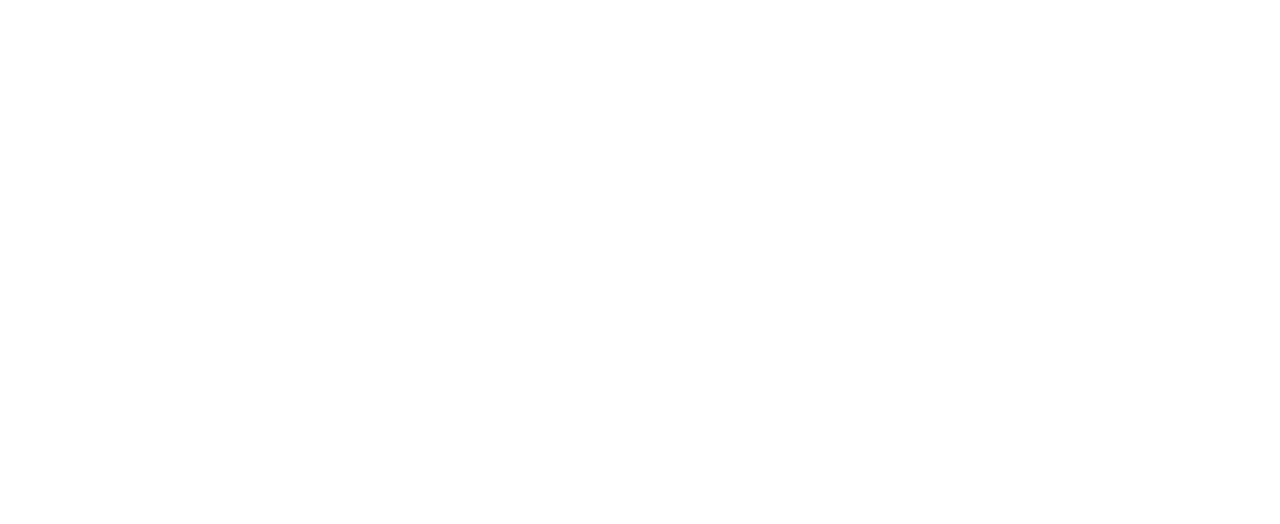
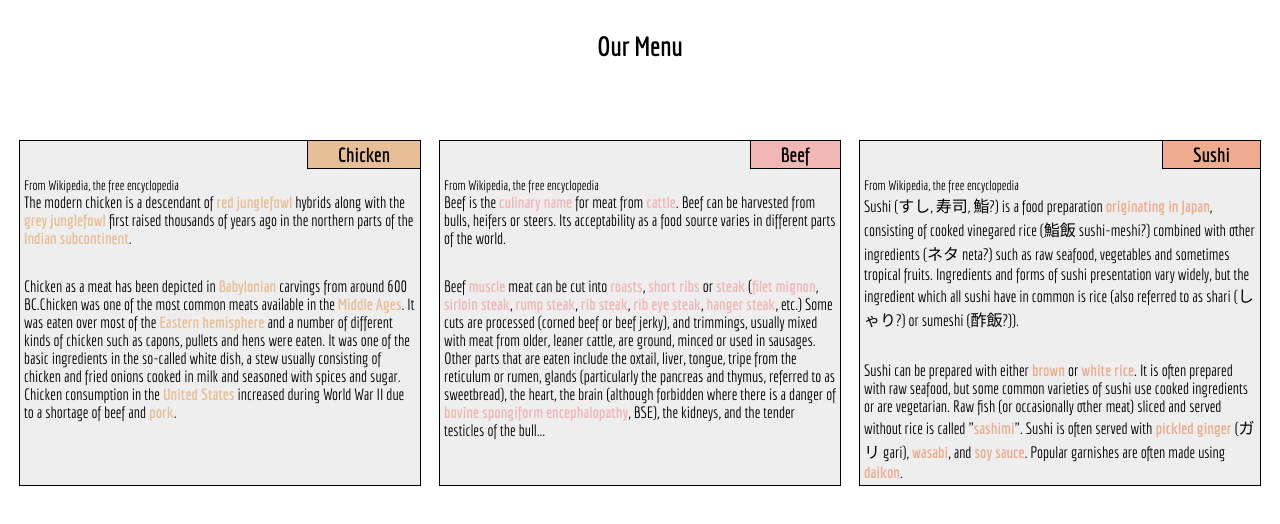
Before and after one commit to pastillita/Coursera-HTML-CSS-JS, a plain HTML site: page module2/index.html in a window 1280 px wide. Drawn offline with Linux system fonts and the light colour scheme.

Commit message:
module2 terminado

```diff
--- /dev/null
+++ b/module2/css/style.css
@@ -0,0 +1,111 @@
+*{
+	margin: 0;
+	padding: 0;
+}
+html{
+	font-family: 'Economica', sans-serif;
+	font-size: 100%;
+}
+a{
+	text-decoration: none;
+	color: #666;
+	font-weight: bold;
+}
+h1{
+	text-align: center;
+	margin:30px 0 60px;
+	font-size: 1.7em;
+}
+#container{
+	padding: 20px;
+	font-size: 0;
+}
+.menu{
+	background-color: #eee;
+	outline: 1px solid #000;
+	position: relative;
+	vertical-align: top;
+}
+.content{
+	padding: 1%;
+}
+.title{
+	position: absolute;
+	right: 0;
+	top: 0;
+	border-left: 1px solid #000;
+	border-bottom: 1px solid #000;
+	padding: 2px 30px;
+	font-size: 1.25rem;
+
+}
+.chicken .title{
+	background-color: #e8be96;
+}
+.chicken a{
+	color: #e8be96;
+}
+.beef .title{
+	background-color: #f1b7b5;
+}
+.beef a{
+	color: #f1b7b5;
+}
+.sushi .title{
+	background-color: #efab8d;
+}
+.sushi a{
+	color: #efab8d;
+}
+p{
+	margin-top: 30px;
+	font-size: 1rem;
+}
+
+/*mobile*/
+@media only screen and (max-width : 767px) {
+	.menu{
+		margin-top: 20px;
+	}
+	.menu:first-child{
+		margin: 0;
+	}
+}
+
+/*tablet*/
+@media only screen and (min-width : 768px) and (max-width : 991px){
+
+	.menu{
+	display: inline-block;
+		 width: 49%;
+	}
+	.menu.chicken{
+		margin-right: 1%;
+	}
+	.menu.beef{
+		margin-left: 1%;
+	}
+	.menu.sushi{
+		width: 100%;
+		margin-top: 20px;
+	}
+}
+
+
+/*desktop*/
+@media only screen and (min-width : 992px) {
+	#container{
+		padding: 20px;
+		font-size: 0;
+		display: flex;
+	}
+
+	.menu{
+		flex-wrap: wrap;
+		 flex-grow: 1;
+		 width: 33%;
+	}
+	.menu.beef{
+		margin: 0 20px;
+	}
+}
--- a/module2/index.html
+++ b/module2/index.html
@@ -2,10 +2,42 @@
 <html lang="en">
 <head>
 	<meta charset="UTF-8">
-	<title>
-	</title>
+	<title> Module 2</title>
+	<link href='https://fonts.googleapis.com/css?family=Economica:400,700' rel='stylesheet' type='text/css'>
+	<meta name="viewport" content="width=device-width, initial-scale=1.0">
+	<link rel="stylesheet" href="css/style.css">
 </head>
 <body>
 
+
+	<h1>Our Menu</h1>
+	<div id="container">
+	<section class="menu chicken">
+		<div class="content">
+			<h2 class="title">Chicken</h2>
+			<p><small>From Wikipedia, the free encyclopedia</small><br/>
+				The modern chicken is a descendant of <a href="https://en.wikipedia.org/wiki/Red_junglefowl">red junglefowl</a> hybrids along with the <a href="https://en.wikipedia.org/wiki/Grey_junglefowl">grey junglefowl</a> first raised thousands of years ago in the northern parts of the <a href="https://en.wikipedia.org/wiki/Indian_subcontinent">Indian subcontinent</a>.</p>
+			<p>Chicken as a meat has been depicted in <a href="https://en.wikipedia.org/wiki/Babylon">Babylonian</a> carvings from around 600 BC.Chicken was one of the most common meats available in the <a href="https://en.wikipedia.org/wiki/Medieval_cuisine">Middle Ages</a>. It was eaten over most of the <a href="https://en.wikipedia.org/wiki/Eastern_hemisphere">Eastern hemisphere</a> and a number of different kinds of chicken such as capons, pullets and hens were eaten. It was one of the basic ingredients in the so-called white dish, a stew usually consisting of chicken and fried onions cooked in milk and seasoned with spices and sugar. Chicken consumption in the <a href="https://en.wikipedia.org/wiki/United_States">United States</a> increased during World War II due to a shortage of beef and <a href="https://en.wikipedia.org/wiki/Pork">pork</a>.</p>
+		</div>
+	</section>
+	<section class="menu beef">
+		<div class="content">
+			<h2 class="title">Beef</h2>
+			<p><small>From Wikipedia, the free encyclopedia</small><br/>
+				Beef is the <a href="https://en.wikipedia.org/wiki/Culinary_name" target="_blank">culinary name</a> for meat from <a href="https://en.wikipedia.org/wiki/Cattle" target="_blank">cattle</a>. Beef can be harvested from bulls, heifers or steers. Its acceptability as a food source varies in different parts of the world.</p>
+			<p>Beef <a href="https://en.wikipedia.org/wiki/Muscle" target="_blank">muscle</a> meat can be cut into <a href="https://en.wikipedia.org/wiki/Pot_roast_(beef)" target="_blank">roasts</a>, <a href="https://en.wikipedia.org/wiki/Short_ribs" target="_blank">short ribs</a> or <a href="https://en.wikipedia.org/wiki/Steak" target="_blank">steak</a> (<a href="https://en.wikipedia.org/wiki/Filet_mignon" target="_blank">filet mignon</a>, <a href="https://en.wikipedia.org/wiki/Sirloin_steak" target="_blank">sirloin steak</a>, <a href="https://en.wikipedia.org/wiki/Rump_steak" target="_blank">rump steak</a>, <a href="https://en.wikipedia.org/wiki/Rib_steak" target="_blank">rib steak</a>, <a href="https://en.wikipedia.org/wiki/Rib_eye_steak" target="_blank">rib eye steak</a>, <a href="https://en.wikipedia.org/wiki/Hanger_steak" target="_blank">hanger steak</a>, etc.) Some cuts are processed (corned beef or beef jerky), and trimmings, usually mixed with meat from older, leaner cattle, are ground, minced or used in sausages. Other parts that are eaten include the oxtail, liver, tongue, tripe from the reticulum or rumen, glands (particularly the pancreas and thymus, referred to as sweetbread), the heart, the brain (although forbidden where there is a danger of <a href="https://en.wikipedia.org/wiki/Bovine_spongiform_encephalopathy">bovine spongiform encephalopathy</a>, BSE), the kidneys, and the tender testicles of the bull... </p>
+		</div>
+	</section>
+	<section class="menu sushi">
+		<div class="content">
+			<h2 class="title">Sushi</h2>
+			<p><small>From Wikipedia, the free encyclopedia</small><br/>Sushi (すし, 寿司, 鮨?) is a food preparation <a href="https://en.wikipedia.org/wiki/Japanese_cuisine" target="_blank">originating in Japan</a>, consisting of cooked vinegared rice (鮨飯 sushi-meshi?) combined with other ingredients (ネタ neta?) such as raw seafood, vegetables and sometimes tropical fruits. Ingredients and forms of sushi presentation vary widely, but the ingredient which all sushi have in common is rice (also referred to as shari (しゃり?) or sumeshi (酢飯?)).</p>
+			<p>Sushi can be prepared with either <a href="https://en.wikipedia.org/wiki/Brown_rice" target="_blank">brown</a> or <a href="https://en.wikipedia.org/wiki/White_rice" target="_blank">white rice</a>. It is often prepared with raw seafood, but some common varieties of sushi use cooked ingredients or are vegetarian. Raw fish (or occasionally other meat) sliced and served without rice is called "<a href="https://en.wikipedia.org/wiki/Sashimi" target="_blank">sashimi</a>". Sushi is often served with <a href="https://en.wikipedia.org/wiki/Ginger" target="_blank">pickled ginger</a> (ガリ gari), <a href="https://en.wikipedia.org/wiki/Wasabi" target="_blank">wasabi</a>, and <a href="https://en.wikipedia.org/wiki/Soy_sauce" target="_blank">soy sauce</a>. Popular garnishes are often made using <a href="https://en.wikipedia.org/wiki/Daikon" target="_blank">daikon</a>.</p>
+		</div>
+	</section>
+
+
+	</div>
+
 </body>
 </html>
```
